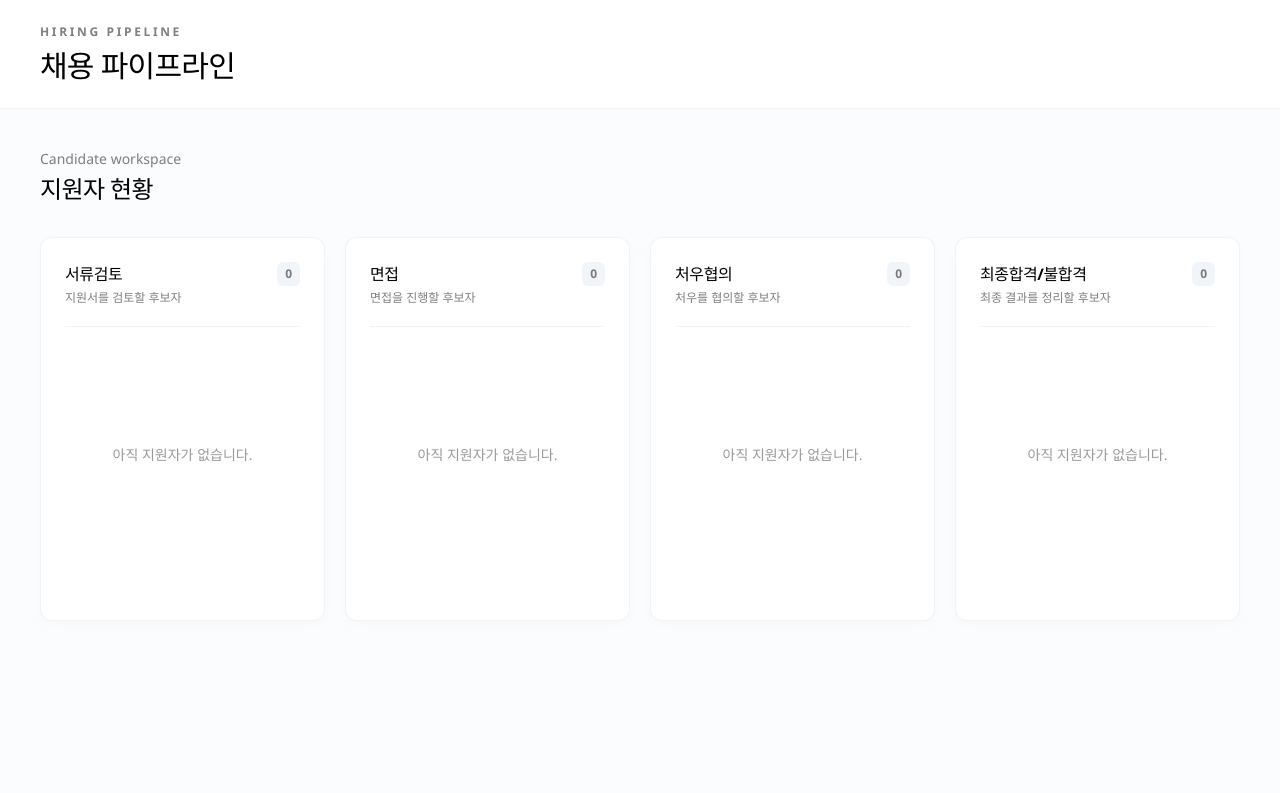
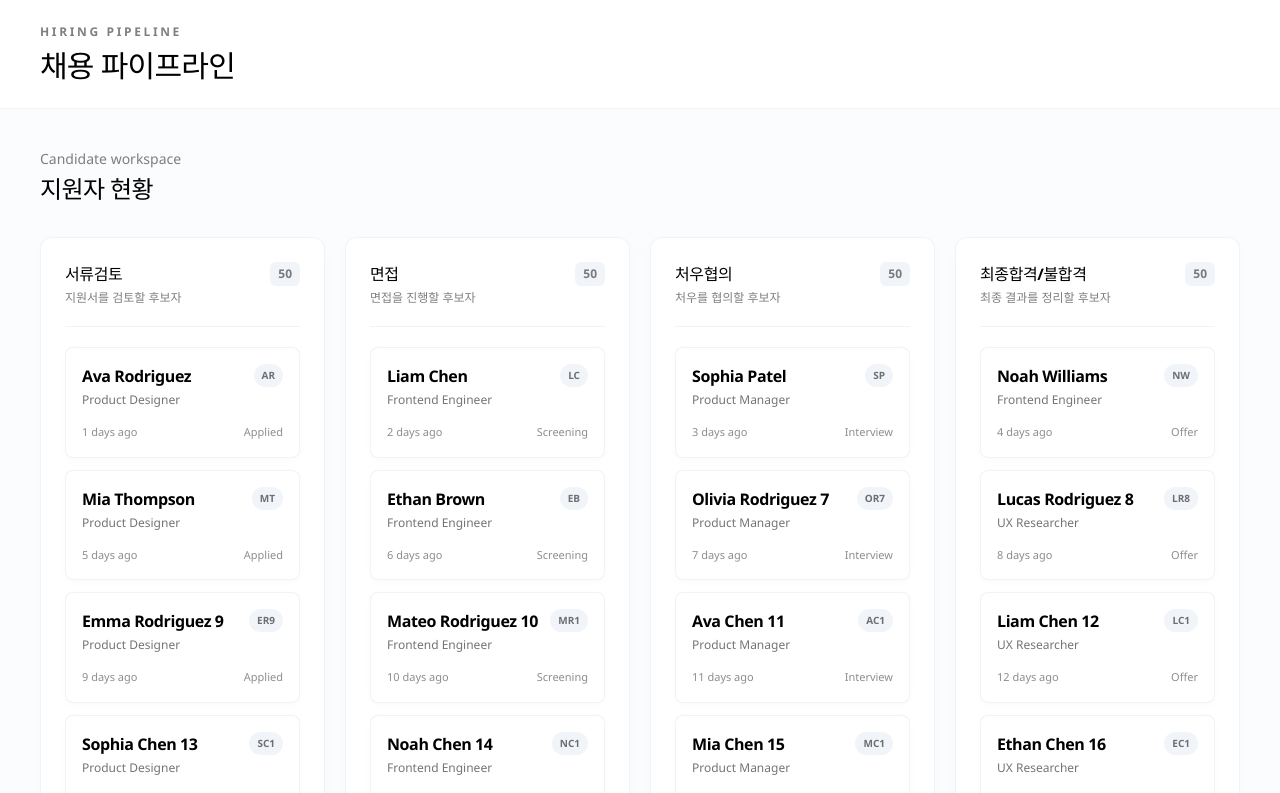
Before and after one commit to themmj-yg/hiring-pipeline-board, a React (Vite) app: page / in a window 1280 px wide. Shown: the top 793 px of the page. Built offline with nearby package versions, Linux system fonts and the light colour scheme.

Commit message:
feat(card-list):mock API 기반 지원자 카드 렌더링

```diff
--- a/src/features/board/Board.tsx
+++ b/src/features/board/Board.tsx
@@ -1,4 +1,7 @@
-import type { Stage } from '../applicants'
+import { useEffect } from 'react'
+import { atom, useAtom, useAtomValue, useSetAtom } from 'jotai'
+import { fetchApplicants } from '../mock-api'
+import type { Applicant, Stage } from '../applicants'
 
 type BoardColumn = {
   stage: Stage
@@ -13,7 +16,87 @@ const boardColumns: BoardColumn[] = [
   { stage: 'Offer', label: '최종합격/불합격', description: '최종 결과를 정리할 후보자' },
 ]
 
+const applicantsAtom = atom<Applicant[]>([])
+const loadingAtom = atom(true)
+const errorAtom = atom<string | null>(null)
+const selectedApplicantAtom = atom<Applicant | null>(null)
+const applicantsByStageAtom = atom((get): Record<Stage, Applicant[]> => {
+  const grouped: Record<Stage, Applicant[]> = { Applied: [], Screening: [], Interview: [], Offer: [] }
+  get(applicantsAtom).forEach((applicant) => grouped[applicant.stage].push(applicant))
+  return grouped
+})
+
+function ApplicantCard({ applicant }: { applicant: Applicant }) {
+  const setSelectedApplicant = useSetAtom(selectedApplicantAtom)
+
+  return (
+    <li>
+      <button
+        type="button"
+        onClick={() => setSelectedApplicant(applicant)}
+        className="group w-full rounded-lg border border-brand/5 bg-white p-4 text-left shadow-[0_2px_8px_rgba(24,36,50,0.02)] transition hover:-translate-y-0.5 hover:border-brand/15 hover:shadow-[0_4px_12px_rgba(24,36,50,0.06)] focus:outline-none focus:ring-2 focus:ring-brand/20"
+      >
+        <div className="flex items-start justify-between gap-3">
+          <div>
+            <h4 className="font-semibold tracking-tight text-black">{applicant.name}</h4>
+            <p className="mt-1 text-xs font-medium text-black/55">{applicant.role}</p>
+          </div>
+          <span className="rounded-full bg-slate-100 px-2 py-1 text-[10px] font-semibold text-black/55">{applicant.initials}</span>
+        </div>
+        <div className="mt-4 flex items-center justify-between gap-3 text-[11px] text-black/45">
+          <span>{applicant.applied}</span>
+          <span>{applicant.stage}</span>
+        </div>
+      </button>
+    </li>
+  )
+}
+
+function ApplicantDetails({ applicant, onClose }: { applicant: Applicant; onClose: () => void }) {
+  return (
+    <div className="fixed inset-0 z-10 flex items-center justify-center bg-brand/20 p-6" role="presentation" onClick={onClose}>
+      <section role="dialog" aria-modal="true" aria-labelledby="applicant-details-title" className="w-full max-w-md rounded-xl border border-brand/5 bg-white p-6 shadow-[0_12px_32px_rgba(24,36,50,0.12)]" onClick={(event) => event.stopPropagation()}>
+        <div className="flex items-start justify-between gap-4">
+          <div>
+            <p className="text-xs font-semibold uppercase tracking-[0.18em] text-black/45">Applicant details</p>
+            <h2 id="applicant-details-title" className="mt-2 text-xl font-bold tracking-tight text-black">{applicant.name}</h2>
+          </div>
+          <button type="button" onClick={onClose} className="rounded-md px-2 py-1 text-sm text-black/50 hover:bg-slate-100 hover:text-black focus:outline-none focus:ring-2 focus:ring-brand/20" aria-label="상세보기 닫기">닫기</button>
+        </div>
+        <dl className="mt-6 space-y-3 text-sm">
+          <div className="flex justify-between gap-4 border-b border-brand/5 pb-3"><dt className="text-black/50">직무</dt><dd className="font-medium text-black">{applicant.role}</dd></div>
+          <div className="flex justify-between gap-4 border-b border-brand/5 pb-3"><dt className="text-black/50">지원일</dt><dd className="font-medium text-black">{applicant.applied}</dd></div>
+          <div className="flex justify-between gap-4"><dt className="text-black/50">현재 단계</dt><dd className="font-medium text-black">{applicant.stage}</dd></div>
+        </dl>
+      </section>
+    </div>
+  )
+}
+
 export default function Board() {
+  const [, setApplicants] = useAtom(applicantsAtom)
+  const [loading, setLoading] = useAtom(loadingAtom)
+  const [error, setError] = useAtom(errorAtom)
+  const [selectedApplicant, setSelectedApplicant] = useAtom(selectedApplicantAtom)
+  const applicantsByStage = useAtomValue(applicantsByStageAtom)
+
+  useEffect(() => {
+    let active = true
+    void fetchApplicants()
+      .then((items) => {
+        if (active) setApplicants(items)
+      })
+      .catch(() => {
+        if (active) setError('지원자 목록을 불러오지 못했습니다.')
+      })
+      .finally(() => {
+        if (active) setLoading(false)
+      })
+    return () => {
+      active = false
+    }
+  }, [setApplicants, setError, setLoading])
+
   return (
     <main className="min-h-screen bg-slate-50/60 text-black">
       <header className="border-b border-brand/5 bg-white/90 px-6 py-6 backdrop-blur sm:px-10">
@@ -27,28 +110,24 @@ export default function Board() {
           <p className="text-sm font-medium text-black/50">Candidate workspace</p>
           <h2 id="board-title" className="mt-1 text-2xl font-bold tracking-tight text-black">지원자 현황</h2>
         </div>
-        <div className="grid gap-5 md:grid-cols-2 xl:grid-cols-4">
-          {boardColumns.map(({ stage, label, description }) => (
-            <section
-              key={stage}
-              role="region"
-              aria-label={label}
-              className="min-h-96 rounded-xl border border-brand/5 bg-white p-6 shadow-[0_4px_12px_rgba(24,36,50,0.02)]"
-            >
+        {loading && <p className="rounded-lg border border-dashed border-brand/10 bg-white p-6 text-center text-sm text-black/50">지원자 목록을 불러오는 중입니다.</p>}
+        {error && <p role="alert" className="rounded-lg border border-dashed border-brand/10 bg-white p-6 text-center text-sm text-black/50">{error}</p>}
+        {!loading && !error && <div className="grid gap-5 md:grid-cols-2 xl:grid-cols-4">
+          {boardColumns.map(({ stage, label, description }) => {
+            const stageApplicants = applicantsByStage[stage]
+            return <section key={stage} role="region" aria-label={label} className="min-h-96 rounded-xl border border-brand/5 bg-white p-6 shadow-[0_4px_12px_rgba(24,36,50,0.02)]">
               <div className="flex items-start justify-between gap-4 border-b border-brand/5 pb-5">
-                <div>
-                  <h3 className="text-base font-semibold tracking-tight text-black">{label}</h3>
-                  <p className="mt-1 text-xs font-medium text-black/50">{description}</p>
-                </div>
-                <span className="rounded-md bg-slate-100 px-2 py-1 text-xs font-semibold text-black/50" aria-label="지원자 수">0</span>
+                <div><h3 className="text-base font-semibold tracking-tight text-black">{label}</h3><p className="mt-1 text-xs font-medium text-black/50">{description}</p></div>
+                <span className="rounded-md bg-slate-100 px-2 py-1 text-xs font-semibold text-black/50" aria-label="지원자 수">{stageApplicants.length}</span>
               </div>
-              <div className="flex min-h-64 items-center justify-center text-center text-sm text-black/40">
-                <p>아직 지원자가 없습니다.</p>
-              </div>
+              <ul className="mt-5 space-y-3" aria-label={`${label} 지원자 목록`}>
+                {stageApplicants.map((applicant) => <ApplicantCard key={applicant.id} applicant={applicant} />)}
+              </ul>
             </section>
-          ))}
-        </div>
+          })}
+        </div>}
       </section>
+      {selectedApplicant && <ApplicantDetails applicant={selectedApplicant} onClose={() => setSelectedApplicant(null)} />}
     </main>
   )
 }
```
Also changed, not shown: 2 other files (tests, documents, lock files or other folders).
